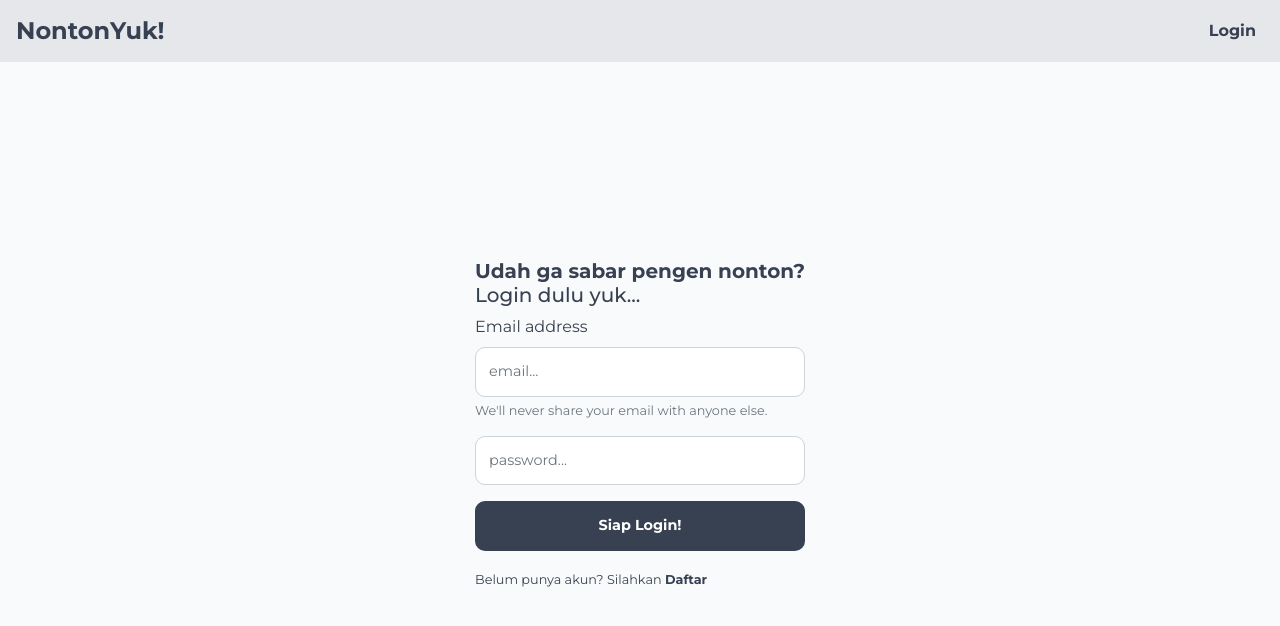
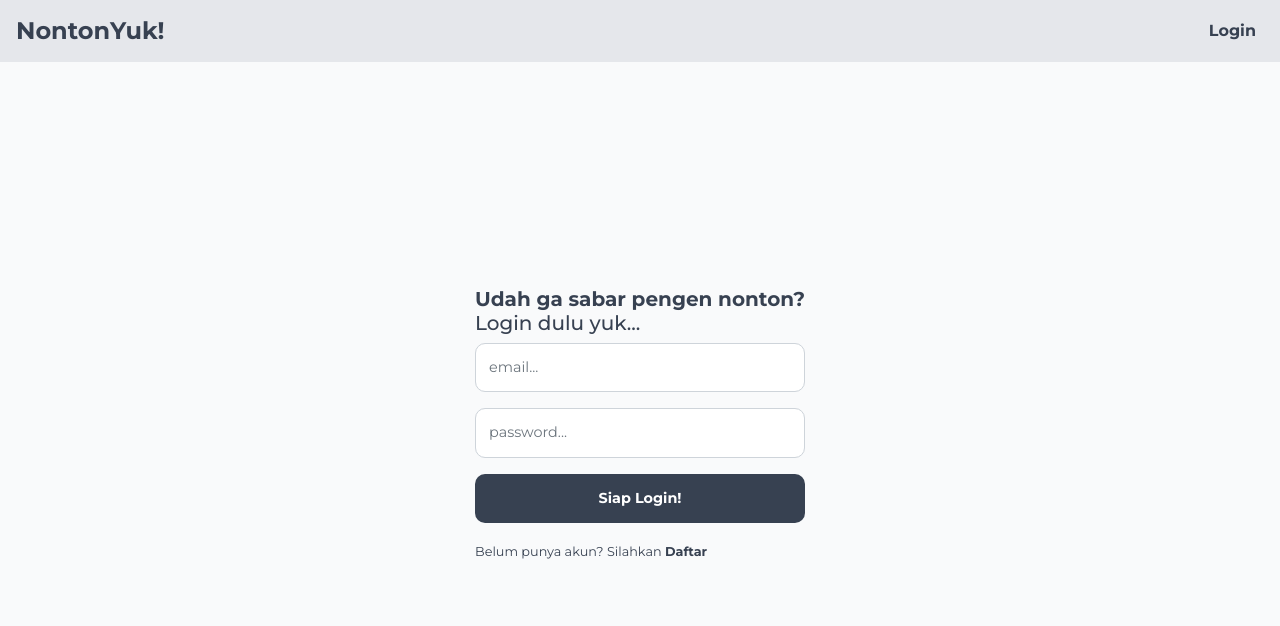
Before and after one commit to ifindev/movie-store-website, an Angular app: page /login in a window 1280 px wide. Shown: the top 626 px of the page. Built offline with nearby package versions, Linux system fonts and the light colour scheme.

Commit message:
Remove email label from logn-page component

```diff
--- a/src/app/views/login-page/login-page.component.html
+++ b/src/app/views/login-page/login-page.component.html
@@ -11,16 +11,12 @@
 
       <form>
         <div class="form-group">
-          <label for="exampleInputEmail1">Email address</label>
           <input
             type="email"
             class="form-control"
             id="email"
             placeholder="email..."
           />
-          <small id="emailHelp" class="form-text text-muted"
-            >We'll never share your email with anyone else.</small
-          >
         </div>
         <div class="form-group">
           <input
```
